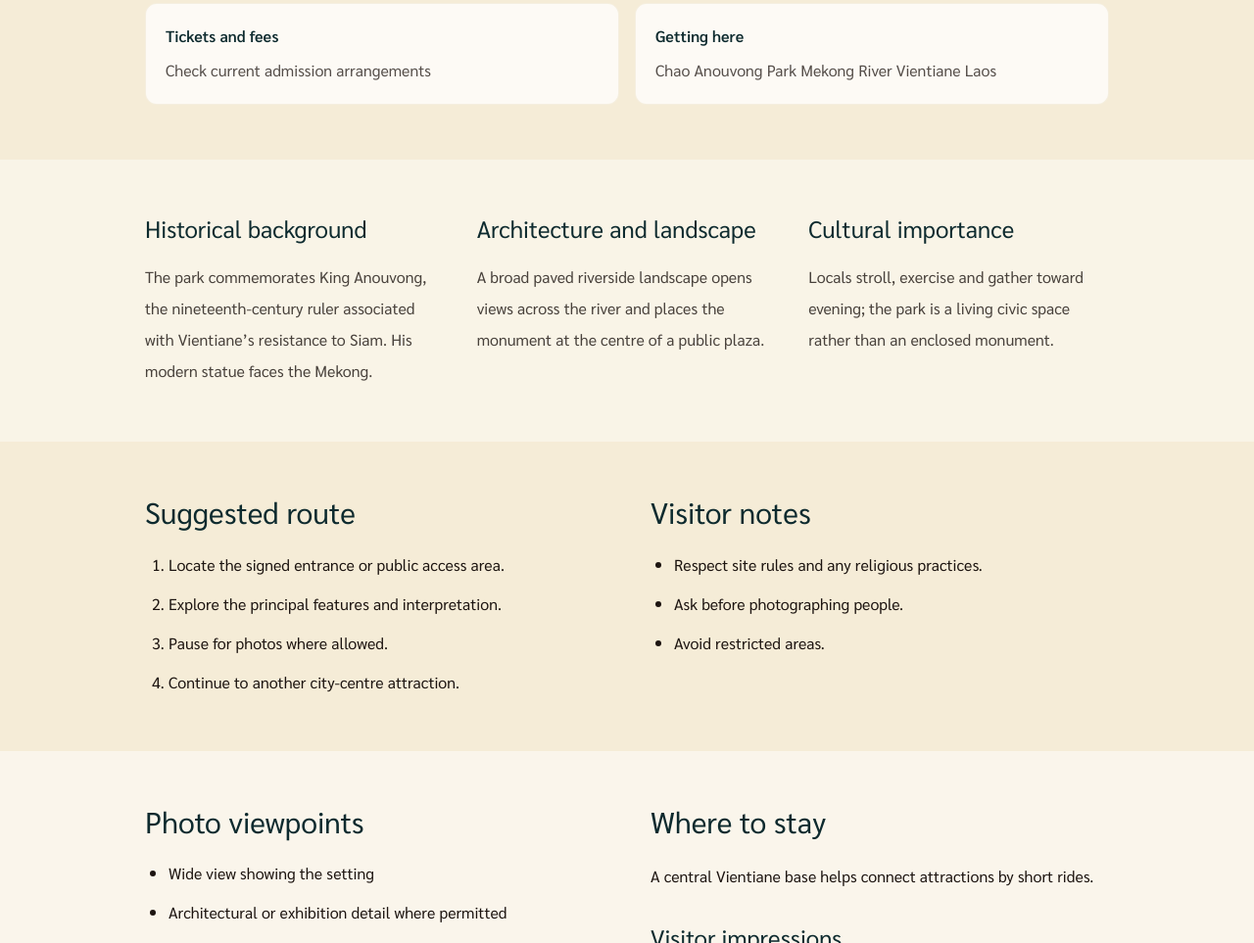
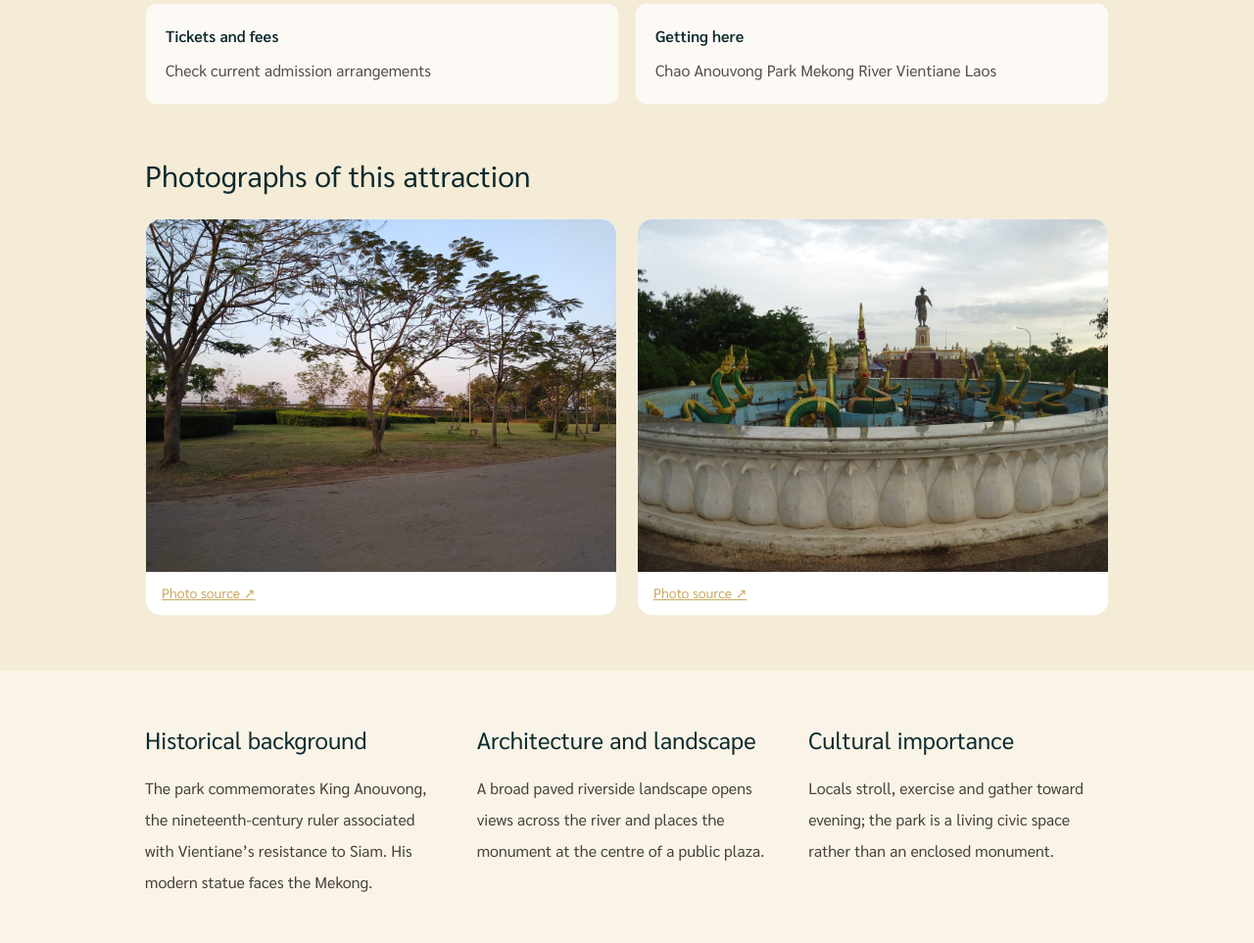
Before and after one commit to n20186005-hash/Patuxai, an Astro site: page /en/attractions/chao-anouvong-park/ in a window 1280 px wide. Shown: the part 1582-2545 px from the top of the page at 98% size. Built offline with nearby package versions, Linux system fonts and the light colour scheme; Astro itself is replaced by a stand-in of ours; a web font is replaced by a local one.

Commit message:
Add six verified location-specific photos to three Vientiane attraction pages

```diff
--- a/src/pages/[lang]/attractions/[place].astro
+++ b/src/pages/[lang]/attractions/[place].astro
@@ -29,6 +29,18 @@ const photos: Record<string, { file: string; source: string }[]> = {
   'talat-sao': [
     { file: 'talat-sao-1.jpg', source: 'https://commons.wikimedia.org/wiki/File:Morning_Market_(talat_sao)_Vientiane,_Laos.jpg' },
     { file: 'talat-sao-2.jpg', source: 'https://commons.wikimedia.org/wiki/File:Talat_Sao_1.jpg' },
+  ],
+  'ho-phra-keo': [
+    { file: 'ho-phra-keo-1.jpg', source: 'https://commons.wikimedia.org/wiki/File:Haw_Phra_Kaew_1.jpg' },
+    { file: 'ho-phra-keo-2.jpg', source: 'https://commons.wikimedia.org/wiki/File:Haw_Phra_Kaew_3.jpg' },
+  ],
+  'chao-anouvong-park': [
+    { file: 'chao-anouvong-park-1.jpg', source: 'https://commons.wikimedia.org/wiki/File:Chao_Anouvong_Park_1.jpg' },
+    { file: 'chao-anouvong-park-2.jpg', source: 'https://commons.wikimedia.org/wiki/File:Fountain_and_statue_in_Chao_Anouvong_Park.jpg' },
+  ],
+  'cope-visitor-centre': [
+    { file: 'cope-visitor-centre-1.jpg', source: 'https://commons.wikimedia.org/wiki/File:UXO_Display_-_COPE_Office_-_VIentiane_-_Laos.JPG' },
+    { file: 'cope-visitor-centre-2.jpg', source: 'https://commons.wikimedia.org/wiki/File:Cope_1_(10690411743).jpg' },
   ],
 };
 const imageLabel = { en: 'Photographs of this attraction', zh: '景点专属实景照片', lo: 'ຮູບພາບສະຖານທີ່' }[lang];
```
Also changed, not shown: public/attractions/chao-anouvong-park-1.jpg (added), public/attractions/chao-anouvong-park-2.jpg (added), public/attractions/cope-visitor-centre-1.jpg (added), public/attractions/cope-visitor-centre-2.jpg (added), public/attractions/ho-phra-keo-1.jpg (added), public/attractions/ho-phra-keo-2.jpg (added).
